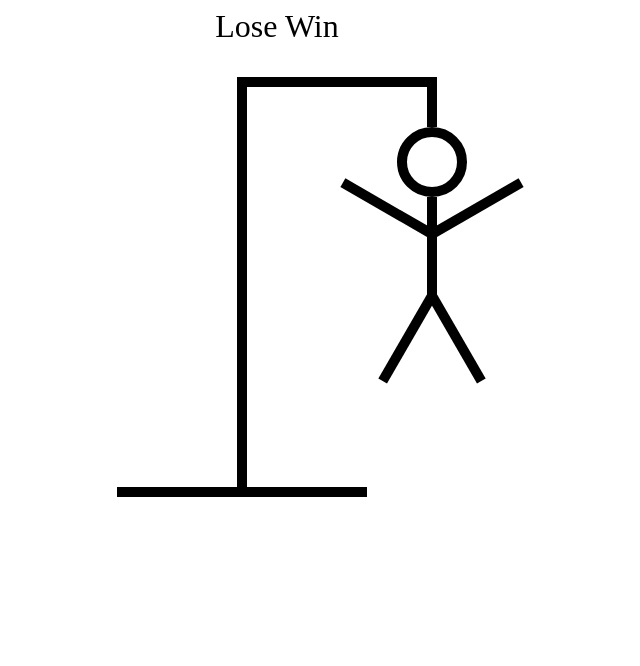
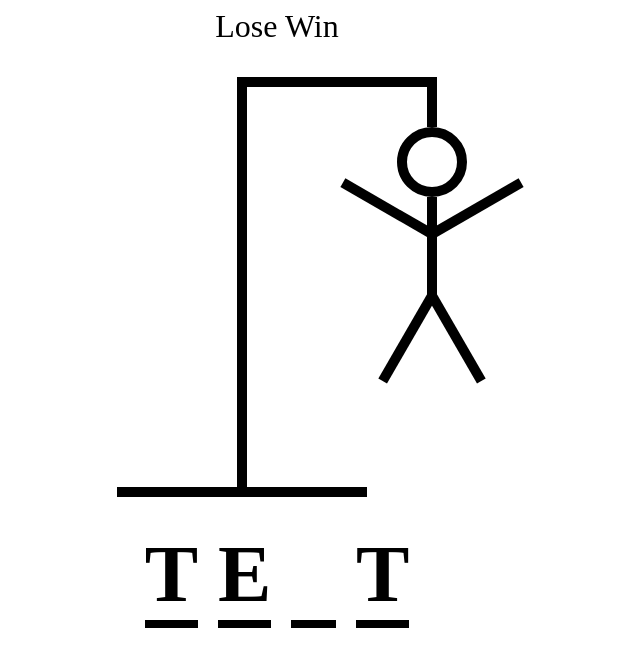
Before and after one commit to aringocode/typescript-hang-game, a React (Vite) app: page / in a window 1280 px wide. Shown: the top 666 px of the page, without its empty margins (363-1003 px from the left). Built offline with nearby package versions, Linux system fonts and the light colour scheme.

Commit message:
implement HangmanWord

```diff
--- /dev/null
+++ b/src/HangmanWord.css
@@ -0,0 +1,11 @@
+.hangman-word-wrapper {
+    display: flex;
+    gap: .25em;
+    font-size: 5rem;
+    font-weight: bold;
+    text-transform: uppercase;
+}
+
+.hangman-letter {
+    border-bottom: .1em solid black;
+}
--- a/src/HangmanWord.tsx
+++ b/src/HangmanWord.tsx
@@ -1,5 +1,23 @@
+import './HangmanWord.css';
+
 const HangmanWord = () => {
-
+	const word = 'test'
+	const guessedLetters = ['t', 'e', 'g']
+	return (
+		<div className='hangman-word-wrapper'>
+			{word.split('').map((letter, idx) => (
+				<span key={idx} className='hangman-letter'>
+					<span
+						style={{
+							visibility: guessedLetters.includes(letter) ? 'visible' : 'hidden',
+						}}
+					>
+						{letter}
+					</span>
+				</span>
+			))}
+		</div>
+	);
 }
 
 export default HangmanWord;
```
